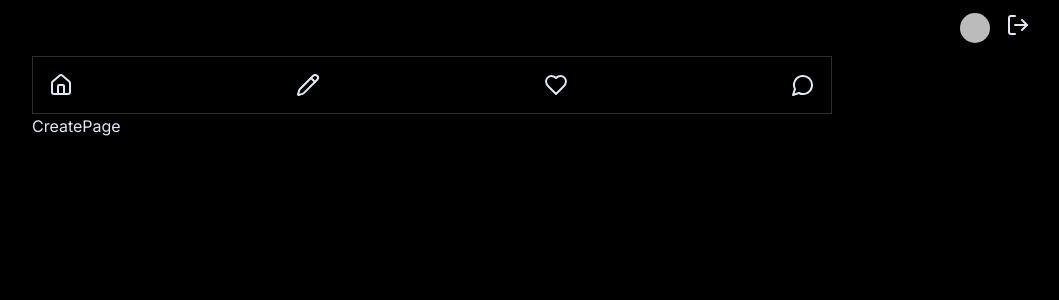
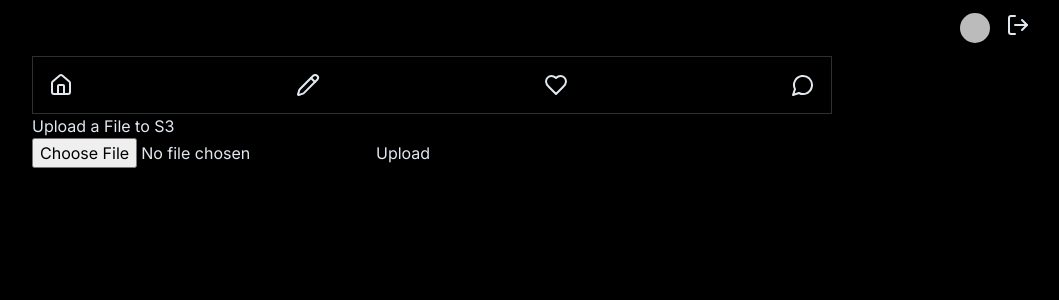
Before and after one commit to gchin108/ig_project, a Next.js app: page /create in a window 1280 px wide. Shown: the top 300 px of the page, without its empty margins (208-1267 px from the left). Built offline with nearby package versions, Linux system fonts and the light colour scheme; no server answers; sample sign-in values are in the browser's storage.

Commit message:
add api route for upload and form to upload image to s3

```diff
--- /dev/null
+++ b/app/api/upload/route.ts
@@ -0,0 +1,44 @@
+import { createPresignedPost } from "@aws-sdk/s3-presigned-post";
+import { S3Client } from "@aws-sdk/client-s3";
+import { v4 as uuidv4 } from "uuid";
+import * as dotenv from "dotenv";
+
+dotenv.config({ path: ".env" });
+
+export async function POST(request: Request) {
+  const { filename, contentType } = await request.json();
+  // console.log("filename", filename);
+
+  try {
+    const client = new S3Client({ region: process.env.AWS_REGION });
+    const key = uuidv4();
+    const { url, fields } = await createPresignedPost(client, {
+      Bucket: process.env.AWS_BUCKET_NAME as string,
+      Key: key,
+      Conditions: [
+        ["content-length-range", 0, 10485760], // up to 10 MB
+        ["starts-with", "$Content-Type", contentType],
+      ],
+      Fields: {
+        acl: "public-read",
+        "Content-Type": contentType,
+      },
+      Expires: 600, // Seconds before the presigned post expires. 3600 by default.
+    });
+
+    // Construct the final URL of the uploaded object
+    const finalUrl = `https://${process.env.AWS_BUCKET_NAME}.s3.${process.env.AWS_REGION}.amazonaws.com/${key}`;
+
+    // console.log("Presigned URL:", url); // The URL for uploading the file
+    // console.log("Final URL:", finalUrl); // The actual URL of the uploaded file
+
+    // Return the presigned URL and the final URL
+    return new Response(JSON.stringify({ url, fields, finalUrl }), {
+      headers: { "Content-Type": "application/json" },
+    });
+  } catch (error: any) {
+    return new Response(JSON.stringify({ error: error.message }), {
+      headers: { "Content-Type": "application/json" },
+    });
+  }
+}
--- a/app/create/page.tsx
+++ b/app/create/page.tsx
@@ -1,3 +1,4 @@
+import UploadForm from "@/components/upload-form";
 import { auth } from "@/lib/auth";
 import { redirect } from "next/navigation";
 import React from "react";
@@ -7,5 +8,9 @@ export default async function CreatePage() {
   if (!session?.user) {
     return redirect("/api/auth/signin?callbackUrl=/create");
   }
-  return <div>CreatePage</div>;
+  return (
+    <div>
+      <UploadForm />
+    </div>
+  );
 }
--- /dev/null
+++ b/components/upload-form.tsx
@@ -0,0 +1,85 @@
+"use client";
+
+import Image from "next/image";
+import { useState } from "react";
+
+export default function UploadForm() {
+  const [file, setFile] = useState<File | null>(null);
+  const [uploading, setUploading] = useState(false);
+  const [imageUrl, setImageUrl] = useState("");
+
+  const handleSubmit = async (e: React.FormEvent<HTMLFormElement>) => {
+    e.preventDefault();
+
+    if (!file) {
+      alert("Please select a file to upload.");
+      return;
+    }
+
+    setUploading(true);
+
+    //Generate Presigned URL from the API
+    const response = await fetch(
+      process.env.NEXT_PUBLIC_BASE_URL + "/api/upload",
+      {
+        method: "POST",
+        headers: {
+          "Content-Type": "application/json", // to indicate that the body of the request is JSON. This helps your server correctly parse the incoming request.
+        },
+        body: JSON.stringify({ filename: file.name, contentType: file.type }),
+      }
+    );
+
+    if (response.ok) {
+      const { url, fields, finalUrl } = await response.json();
+
+      const formData = new FormData();
+      Object.entries(fields).forEach(([key, value]) => {
+        formData.append(key, value as string);
+      });
+      formData.append("file", file);
+
+      // Upload the file to S3 using the presigned URL
+      const uploadResponse = await fetch(url, {
+        method: "POST",
+        body: formData,
+      });
+
+      if (uploadResponse.ok) {
+        alert("Upload successful!");
+        setImageUrl(finalUrl); // TODO: store the url in db later
+        console.log("File uploaded to:", finalUrl);
+      } else {
+        console.error("S3 Upload Error:", uploadResponse);
+        alert("Upload failed.");
+      }
+    } else {
+      alert("Failed to get pre-signed URL.");
+    }
+
+    setUploading(false);
+  };
+
+  return (
+    <main>
+      <h1>Upload a File to S3</h1>
+      <form onSubmit={handleSubmit}>
+        <input
+          id="file"
+          type="file"
+          onChange={(e) => {
+            const files = e.target.files;
+            if (files) {
+              setFile(files[0]);
+            }
+          }}
+          accept="image/png, image/jpeg"
+        />
+        <button type="submit" disabled={uploading}>
+          Upload
+        </button>
+      </form>
+      {imageUrl && <Image src={imageUrl} width={300} height={200} alt="" />}
+    </main>
+  );
+}
--- a/next.config.mjs
+++ b/next.config.mjs
@@ -6,6 +6,10 @@ const nextConfig = {
         protocol: "https",
         hostname: "lh3.googleusercontent.com",
       },
+      {
+        protocol: "https",
+        hostname: "social-bucket112.s3.ca-central-1.amazonaws.com",
+      },
     ],
   },
 };
--- a/package.json
+++ b/package.json
@@ -17,11 +17,15 @@
     "@auth/core": "^0.32.0",
     "@auth/drizzle-adapter": "^1.2.0",
     "@aws-sdk/client-s3": "^3.600.0",
+    "@aws-sdk/s3-presigned-post": "^3.600.0",
     "@aws-sdk/s3-request-presigner": "^3.600.0",
+    "@aws-sdk/signature-v4-crt": "^3.598.0",
     "@hookform/resolvers": "^3.6.0",
     "@radix-ui/react-dropdown-menu": "^2.0.6",
     "@radix-ui/react-icons": "^1.3.0",
     "@radix-ui/react-slot": "^1.0.2",
+    "aws-crt": "^1.21.3",
+    "aws-sdk": "^2.1644.0",
     "class-variance-authority": "^0.7.0",
     "clsx": "^2.1.1",
     "dotenv": "^16.4.5",
@@ -38,6 +42,7 @@
     "tailwind-merge": "^2.3.0",
     "tailwindcss-animate": "^1.0.7",
     "tsx": "^4.11.2",
+    "uuid": "^10.0.0",
     "zod": "^3.23.8",
     "zustand": "^4.5.2"
   },
@@ -45,6 +50,7 @@
     "@types/node": "^20",
     "@types/react": "^18",
     "@types/react-dom": "^18",
+    "@types/uuid": "^9.0.8",
     "drizzle-kit": "^0.22.2",
     "eslint": "^8",
     "eslint-config-next": "14.2.3",
```
Also changed, not shown: 1 other file (tests, documents, lock files or other folders).
